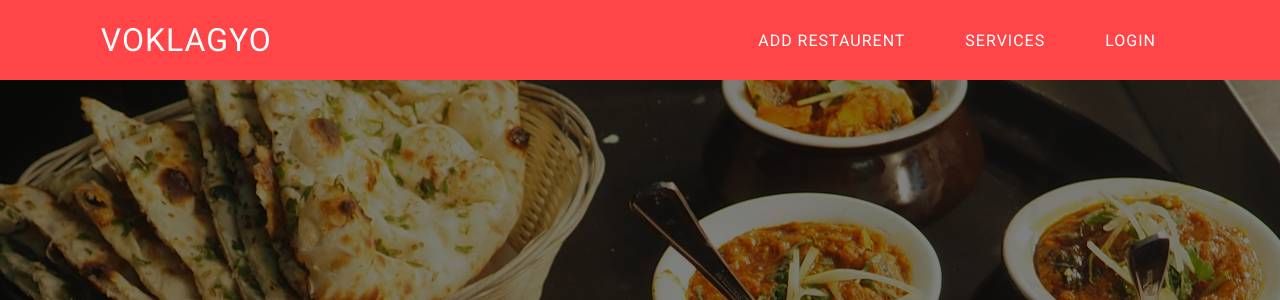
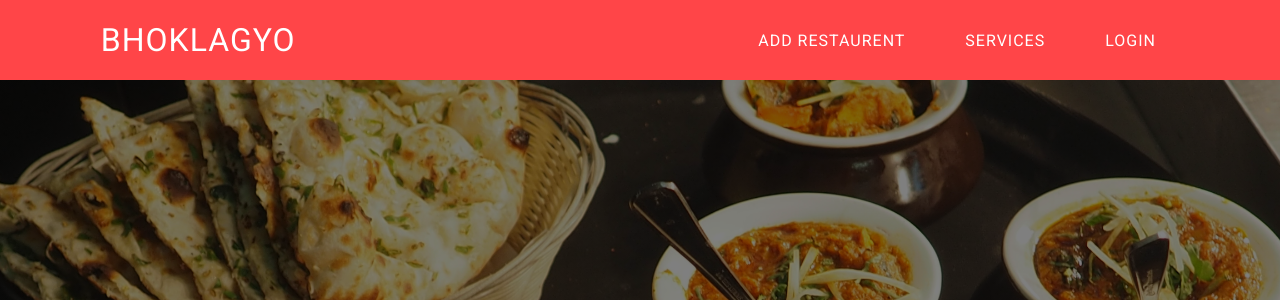
Before and after one commit to saroj304/bhoklagyo, a Django app: page / in a window 1280 px wide. Shown: the top 300 px of the page. Run offline with Django 3.2, Linux system fonts and the light colour scheme; some libraries are stand-ins or nearby versions.

Commit message:
voklagyo changed to Bhoklagyo

```diff
--- a/templates/food_app/base.html
+++ b/templates/food_app/base.html
@@ -16,7 +16,7 @@
     <!-- header start -->
     <header>
         <nav class="navbar">
-            <a href="/" class="nav-branding">Voklagyo</a>
+            <a href="/" class="nav-branding">Bhoklagyo</a>
             <ul class="nav-menu">
                 <li class="nav-item">
                     <a href="#" class="nav-link">Add Restaurent </a>
```
